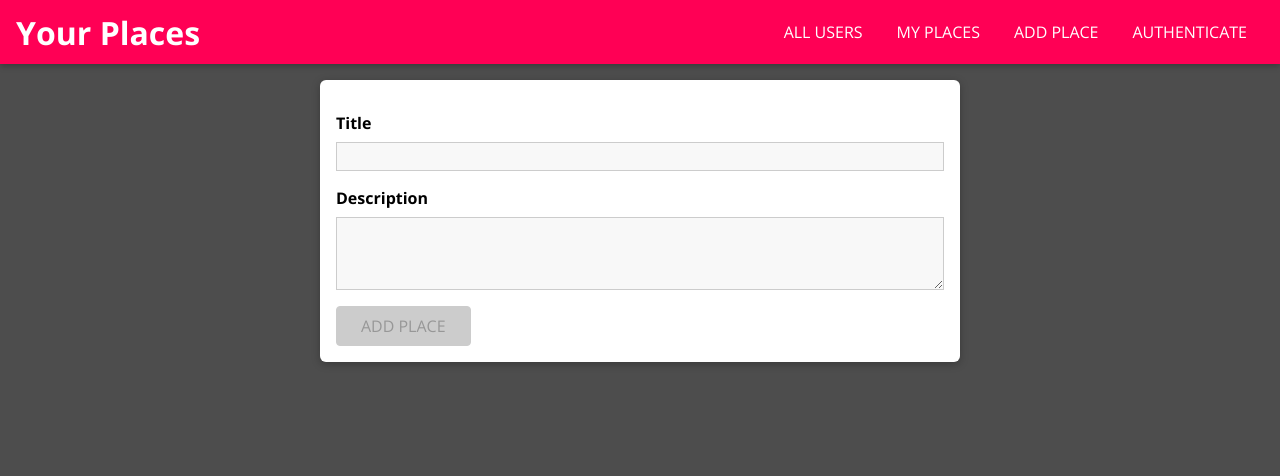
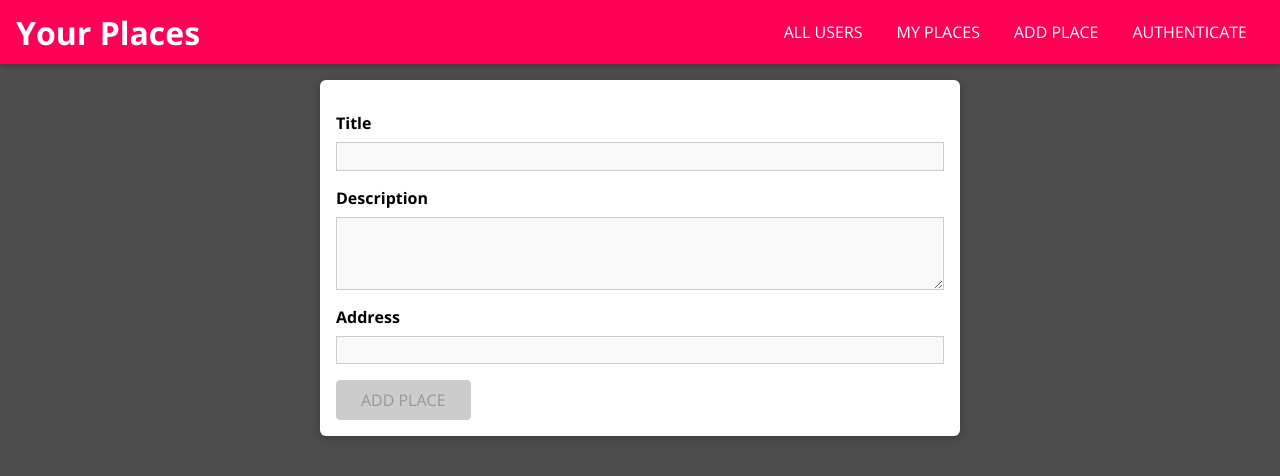
Before and after one commit to filus4/MERN-course, a React (Create React App) app in the folder FRONTEND/: page /places/new in a window 1280 px wide. Shown: the top 476 px of the page. Built offline with nearby package versions, Linux system fonts and the light colour scheme; no server answers.

Commit message:
finished add place form

```diff
--- a/FRONTEND/src/places/pages/new-place.js
+++ b/FRONTEND/src/places/pages/new-place.js
@@ -49,8 +49,13 @@ const NewPlace = () => {
     dispatch({ type: "INPUT_CHANGE", value, isValid, inputId: id });
   }, []);
 
+  const placeSubmitHandler = (event) => {
+    event.preventDefault();
+    console.log(formState.inputs); // send this to the backend
+  };
+
   return (
-    <form className={styles["place-form"]}>
+    <form onSubmit={placeSubmitHandler} className={styles["place-form"]}>
       <Input
         id="title"
         element="input"
@@ -68,6 +73,14 @@ const NewPlace = () => {
         errorText="Please enter a valid description (at least 5 charakters)."
         onInput={inputHandler}
       />
+      <Input
+        id="address"
+        element="input"
+        label="Address"
+        validators={[VALIDATOR_REQUIRE()]}
+        errorText="Please enter a valid address."
+        onInput={inputHandler}
+      />
       <Button type="submit" disabled={!formState.isValid}>
         ADD PLACE
       </Button>
```
